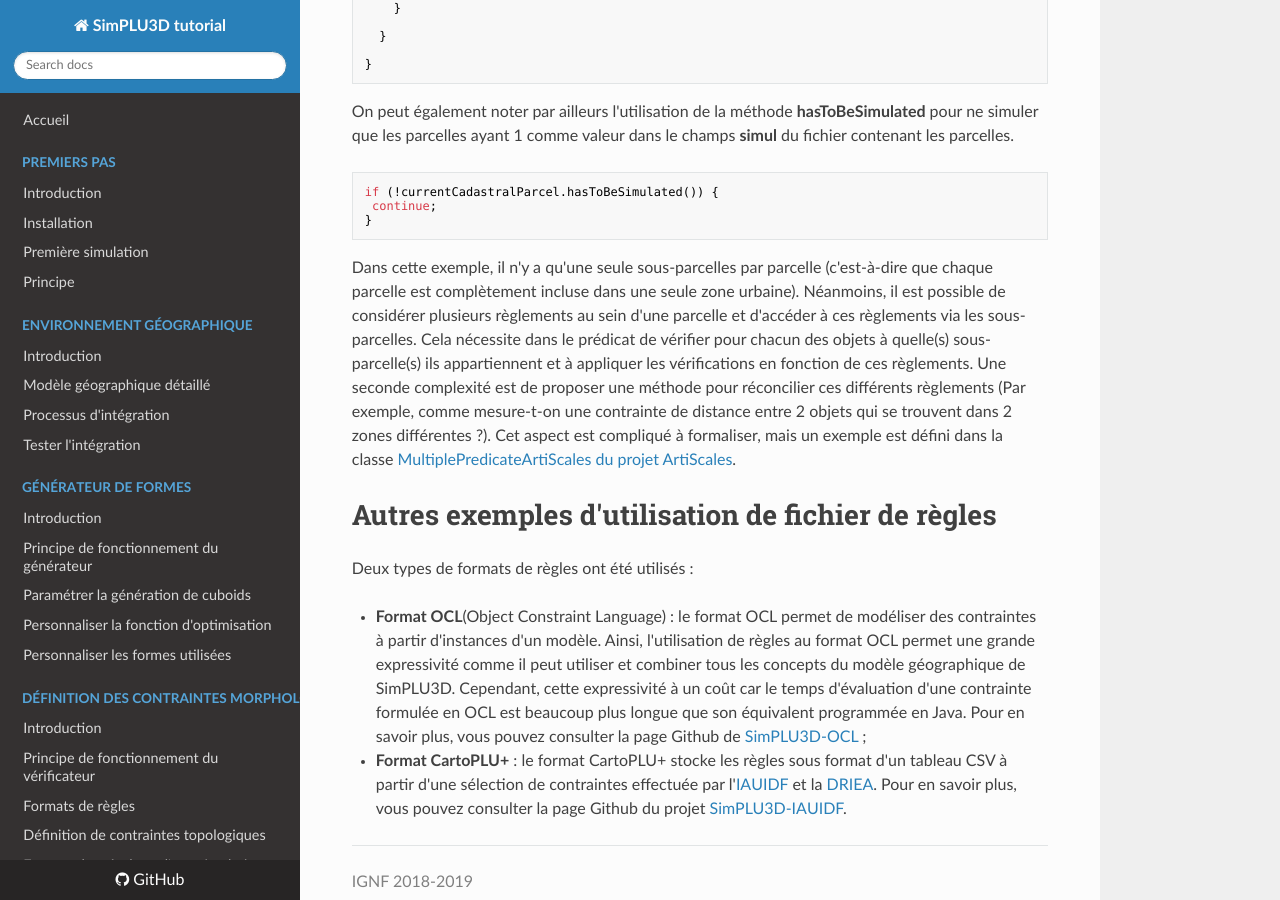
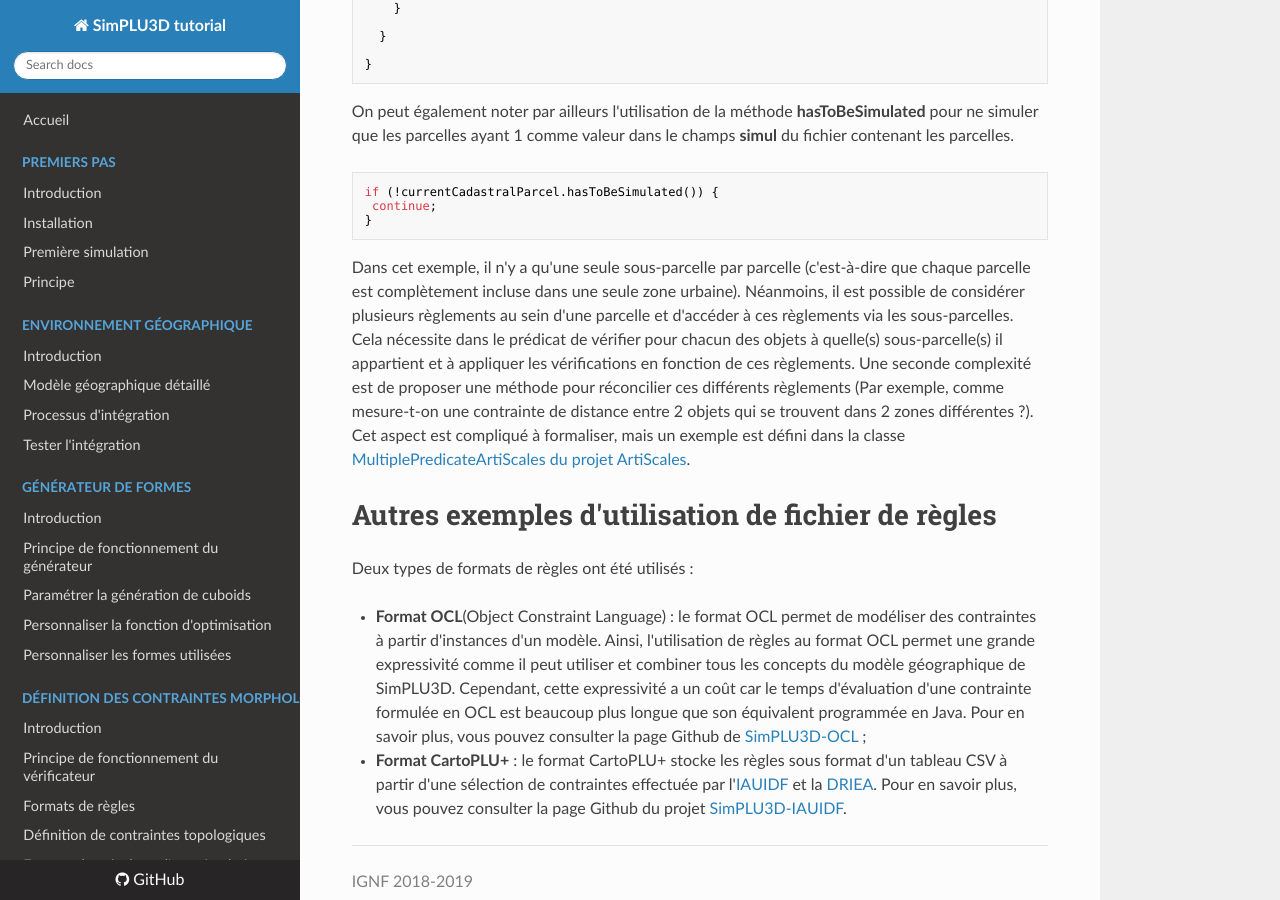
Before and after one commit to SimPLU3D/simplu3D-tutorial, an MkDocs documentation site: the page built from docs/rules/formats.md, in a window 1280 px wide and 900 px high, scrolled down 2267 px. Built offline with MkDocs 1.6.1, drawn with Linux system fonts in a browser that asks for light colours; nearby versions of some CDN libraries; some of the changed text lies outside the part shown.

Commit message:
Update formats.md

````diff
--- a/docs/rules/formats.md
+++ b/docs/rules/formats.md
@@ -92,15 +92,13 @@ if (!currentCadastralParcel.hasToBeSimulated()) {
 }
 ```
 
-Dans cette exemple, il n'y a qu'une seule sous-parcelles par parcelle (c'est-à-dire que chaque parcelle est complètement incluse dans une seule zone urbaine). Néanmoins, il est possible de considérer plusieurs règlements au sein d'une parcelle et d'accéder à ces règlements via les sous-parcelles. Cela nécessite dans le prédicat de vérifier pour chacun des objets à quelle(s) sous-parcelle(s) ils appartiennent et à appliquer les vérifications en fonction de ces règlements. Une seconde complexité est de proposer une méthode pour réconcilier ces différents règlements (Par exemple, comme mesure-t-on une contrainte de distance entre 2 objets qui se trouvent dans 2 zones différentes ?). Cet aspect est compliqué à formaliser, mais un exemple est défini dans la classe [MultiplePredicateArtiScales du projet ArtiScales](https://github.com/ArtiScales/ArtiScales/blob/master/src/main/java/fr/ign/cogit/rules/predicate/MultiplePredicateArtiScales.java).
-
-
+Dans cet exemple, il n'y a qu'une seule sous-parcelle par parcelle (c'est-à-dire que chaque parcelle est complètement incluse dans une seule zone urbaine). Néanmoins, il est possible de considérer plusieurs règlements au sein d'une parcelle et d'accéder à ces règlements via les sous-parcelles. Cela nécessite dans le prédicat de vérifier pour chacun des objets à quelle(s) sous-parcelle(s) il appartient et à appliquer les vérifications en fonction de ces règlements. Une seconde complexité est de proposer une méthode pour réconcilier ces différents règlements (Par exemple, comme mesure-t-on une contrainte de distance entre 2 objets qui se trouvent dans 2 zones différentes ?). Cet aspect est compliqué à formaliser, mais un exemple est défini dans la classe [MultiplePredicateArtiScales du projet ArtiScales](https://github.com/ArtiScales/ArtiScales/blob/master/src/main/java/fr/ign/cogit/rules/predicate/MultiplePredicateArtiScales.java).
 
 # Autres exemples d'utilisation de fichier de règles
 
 Deux types de formats de règles ont été utilisés :
 
-- **Format OCL**(Object Constraint Language) : le format OCL permet de modéliser des contraintes à partir d'instances d'un modèle. Ainsi, l'utilisation de règles au format OCL permet une grande expressivité comme il peut utiliser et combiner tous les concepts du modèle géographique de SimPLU3D. Cependant, cette expressivité à un coût car le temps d'évaluation d'une contrainte formulée en OCL est beaucoup plus longue que son équivalent programmée en Java. Pour en savoir plus, vous pouvez consulter la page Github de [SimPLU3D-OCL](https://github.com/SimPLU3D/simplu3D-ocl/blob/master/README.md) ;
+- **Format OCL**(Object Constraint Language) : le format OCL permet de modéliser des contraintes à partir d'instances d'un modèle. Ainsi, l'utilisation de règles au format OCL permet une grande expressivité comme il peut utiliser et combiner tous les concepts du modèle géographique de SimPLU3D. Cependant, cette expressivité a un coût car le temps d'évaluation d'une contrainte formulée en OCL est beaucoup plus longue que son équivalent programmée en Java. Pour en savoir plus, vous pouvez consulter la page Github de [SimPLU3D-OCL](https://github.com/SimPLU3D/simplu3D-ocl/blob/master/README.md) ;
 
 
 - **Format CartoPLU+** : le format CartoPLU+ stocke les règles sous format d'un tableau CSV à partir d'une sélection de contraintes effectuée par l'[IAUIDF](https://www.iau-idf.fr/) et la [DRIEA](http://www.driea.ile-de-france.developpement-durable.gouv.fr/). Pour en savoir plus, vous pouvez consulter la page Github du projet [SimPLU3D-IAUIDF](https://github.com/SimPLU3D/simplu3D-iauidf).
````
Also changed, not shown: other parts of docs/rules/formats.md (+1 -1 lines).
